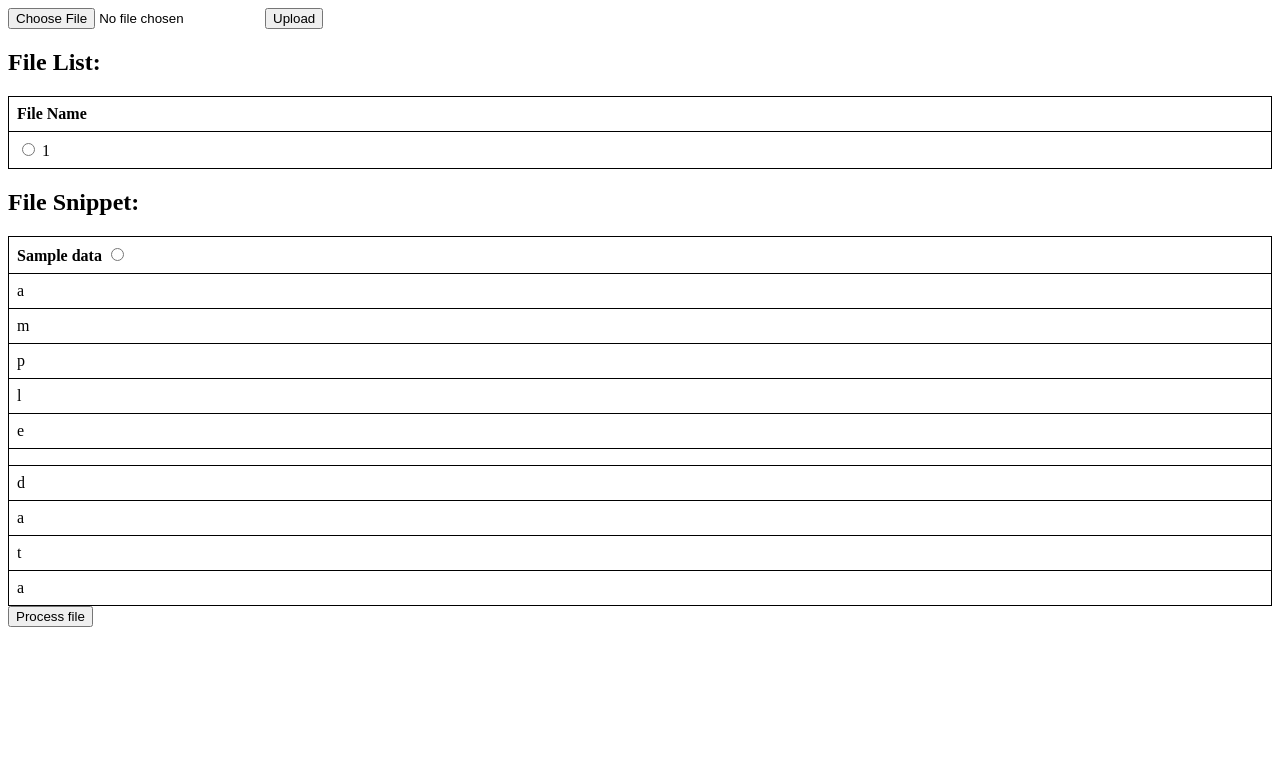
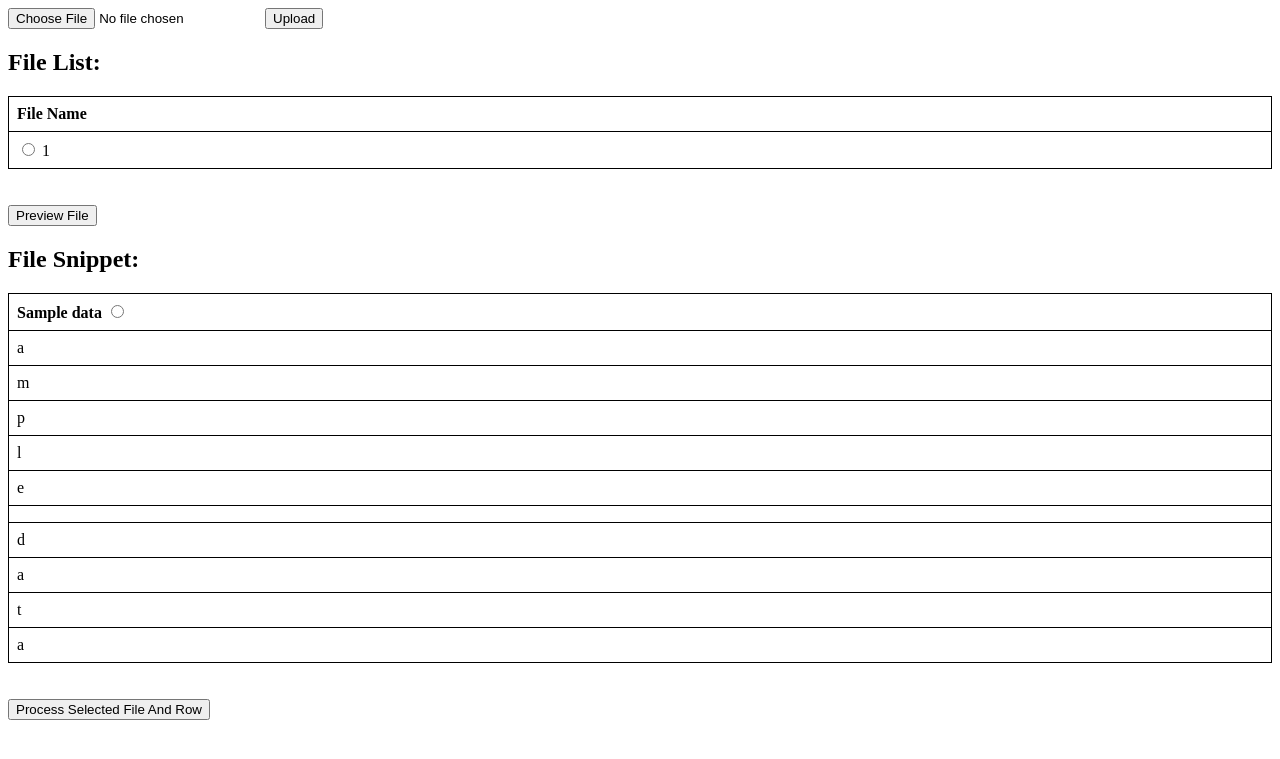
Before and after one commit to zotoff77/Benfords-Law, a Flask app: template templates/upload.html in a window 1280 px wide. Shown: the top 759 px of the page. Run offline with Flask 3, Linux system fonts and the light colour scheme; the template is opened without the code that fills it: most values are stand-ins (such as "Sample title", 1, 10 or a date in 2020).

Commit message:
Stable version w partial functionality (below) : -allows to choose a file to upload -validate file is a flat file (comma or tab) -uploads file for preview -shows a snapshot of the file -allows select a column for processing (+) added persistent storage to SQLite (+) reworked the web page to show list of files in db or 'No files' message (+) file is stored in SQLite database upon uploading (+) file list for the files in the db is shown and radio button     to select a file for processing (+) when a file is selected snapshot of it is shown in a table format below,     allowing to select a column for processing via a radio button == All above is finally working

```diff
--- a/app.py
+++ b/app.py
@@ -4,6 +4,7 @@ import sqlite3
 import os
 import csv
 import pandas as pd
+from io import StringIO
 
 # Create Flask App instance
 app = Flask(__name__)
@@ -11,7 +12,7 @@ app.config['SECRET_KEY'] = os.urandom(24)
 app.config['SESSION_COOKIE_SECURE'] = True
 app.config['SESSION_COOKIE_HTTPONLY'] = True
 app.config['SESSION_COOKIE_SAMESITE'] = 'Lax'
-app.config['DATABASE'] = 'file_storage.db'
+app.config['DATABASE'] = 'datasets.db'
 
 
 # Create database and table if they don't exist
@@ -19,12 +20,14 @@ def init_db():
     with app.app_context():
         db = get_db()
         cursor = db.cursor()
-        cursor.execute('''
+        cursor.execute("""
             CREATE TABLE IF NOT EXISTS files (
                 id INTEGER PRIMARY KEY AUTOINCREMENT,
-                filename TEXT NOT NULL UNIQUE
+                filename TEXT NOT NULL,
+                content TEXT NOT NULL,
+                delimiter TEXT NOT NULL
             )
-        ''')
+        """)
         db.commit()
 
 
@@ -59,38 +62,46 @@ def get_file_list():
     return cursor.fetchall()
 
 
-# Save uploaded file to database
-def save_file_to_db(filename):
-    db = get_db()
-    cursor = db.cursor()
-    cursor.execute('INSERT INTO files (filename) VALUES (?)', (filename,))
-    db.commit()
-
 
 @app.route("/", methods=["GET", "POST"])
 def upload_file():
     init_db()
 
+    # Process selected file, if any
+    selected_file = request.form.get('selected_file')
+    data = None
+
+    if selected_file:
+        # Get the file content from the database
+        db = get_db()
+        cursor = db.cursor()
+        cursor.execute("SELECT *  FROM files WHERE filename = ?", (selected_file,))
+        result = cursor.fetchone()
+        if result:
+            content = result[2]
+            dialect = csv.Sniffer().sniff(content, delimiters=result[3])
+            # Parse content into list of lists
+            data = list(csv.reader(StringIO(content), dialect=dialect))[:10]
+        return render_template("upload.html", file_list=get_file_list(), selected_file=selected_file, data=data, error_message=None)
+
+
     if request.method == "POST":
         file = request.files["file"]
-        # Process the uploaded file here
 
-        # Analyze the content of the file to determine the separator
-        dialect = csv.Sniffer().sniff(file.read(1024).decode('utf-8'))
-        file.seek(0)
+        # Validate the file format (comma or tab separated)
+        allowed_delimiters = [",", "\t"]
+        content = file.read().decode("utf-8")
+        dialect = csv.Sniffer().sniff(content, delimiters=allowed_delimiters)
+        if dialect.delimiter in allowed_delimiters:
+            # Save the file and its content to the database
+            db = get_db()
+            cursor = db.cursor()
+            cursor.execute("INSERT INTO files (filename, content, delimiter) VALUES (?, ?, ?)", (file.filename, content, dialect.delimiter))
+            db.commit()
+        else:
+            error_message = "Invalid file format. Only comma or tab-separated files are allowed."
+            return render_template("upload.html", file_list=get_file_list(), selected_file=None, error_message=error_message)
 
-        # Read the file into a pandas DataFrame
-        df = pd.read_csv(file, dialect=dialect)
-
-        # Save the file to the database
-        filename = secure_filename(file.filename)
-        save_file_to_db(filename)
-
-        # Get a snippet of the file data
-        data = df.head(20) if len(df) > 0 else None
-        columns = [data.columns.tolist()] + data.values.tolist()
-
-        return render_template("upload.html", file_list=get_file_list(), data=columns, error_message=None)
 
     return render_template("upload.html", file_list=get_file_list(), data=None, error_message=None)
 
--- a/templates/upload.html
+++ b/templates/upload.html
@@ -21,14 +21,17 @@
         <input type="submit" value="Upload">
     </form>
 
+    <!-- Display Error if provided -->
     {% if error_message %}
     <div style="color: red; border: 1px solid red; padding: 10px; margin: 10px 0;">
         {{ error_message }}
     </div>
     {% endif %}
 
+    <!-- If filelist is not empty - populate the table  -->
     {% if file_list %}
-        <h2>File List:</h2>
+    <h2>File List:</h2>
+    <form method="POST">
         <table>
             <thead>
                 <tr>
@@ -39,13 +42,22 @@
                 {% for file in file_list %}
                     <tr>
                         <td>
-                            <input type="radio" name="selected_file" value="{{ file[0] }}">
+                            <input type="radio" name="selected_file" value="{{ file[0] }}" {% if selected_file == file[0] %}checked{% endif %}>
                             {{ file[0] }}
                         </td>
                     </tr>
                 {% endfor %}
             </tbody>
         </table>
+        <BR><BR>
+        <input type="submit" value="Preview File">
+    </form>
+    {% else %}
+        <p>No files found in the database.</p>
+    {% endif %}
+
+
+    <!-- If file selected then display file snippet  -->
         {% if data %}
             <h2>File Snippet:</h2>
             <table>
@@ -70,10 +82,8 @@
                     {% endfor %}
                 </tbody>
             </table>
-            <input type="submit" value="Process file">
+            <BR><BR>
+            <input type="submit" value="Process Selected File And Row">
         {% endif %}
-    {% else %}
-        <p>No files found in the database.</p>
-    {% endif %}
 </body>
 </html>
```
Also changed, not shown: 1 other file.
